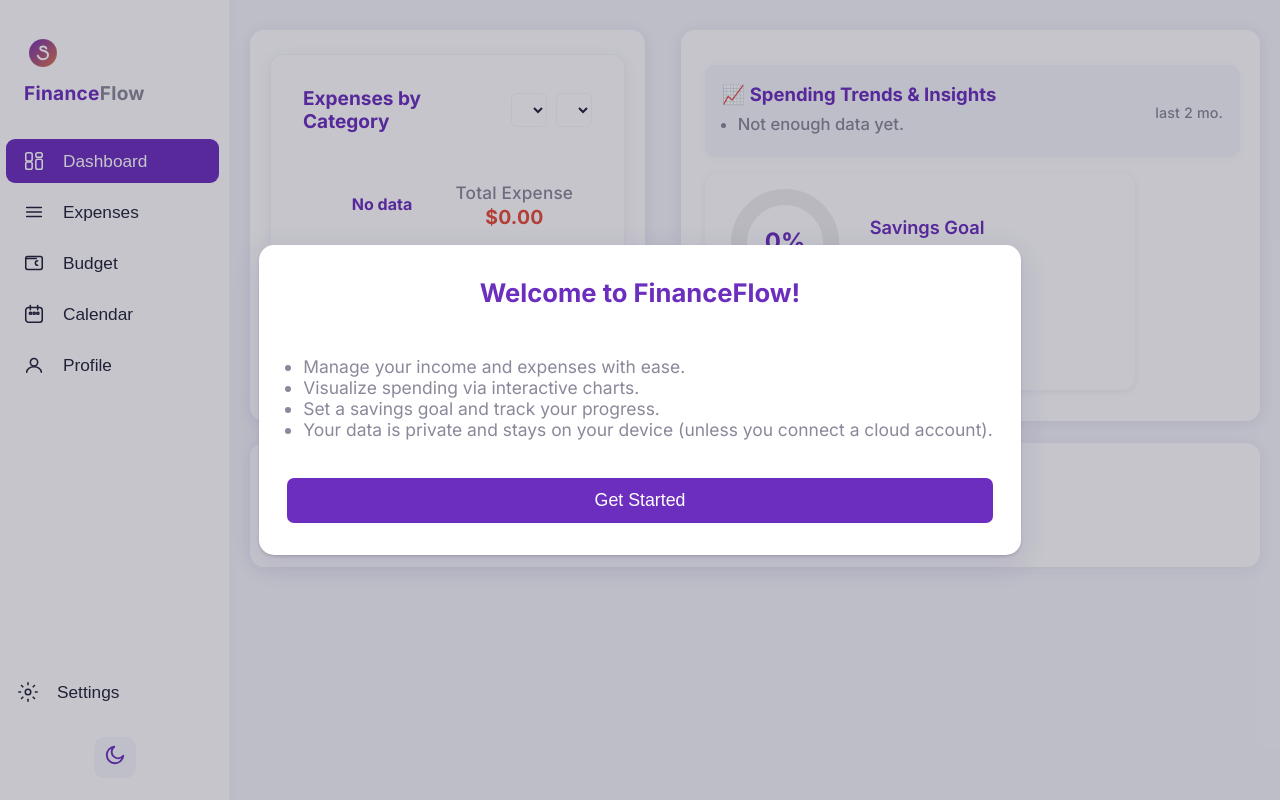
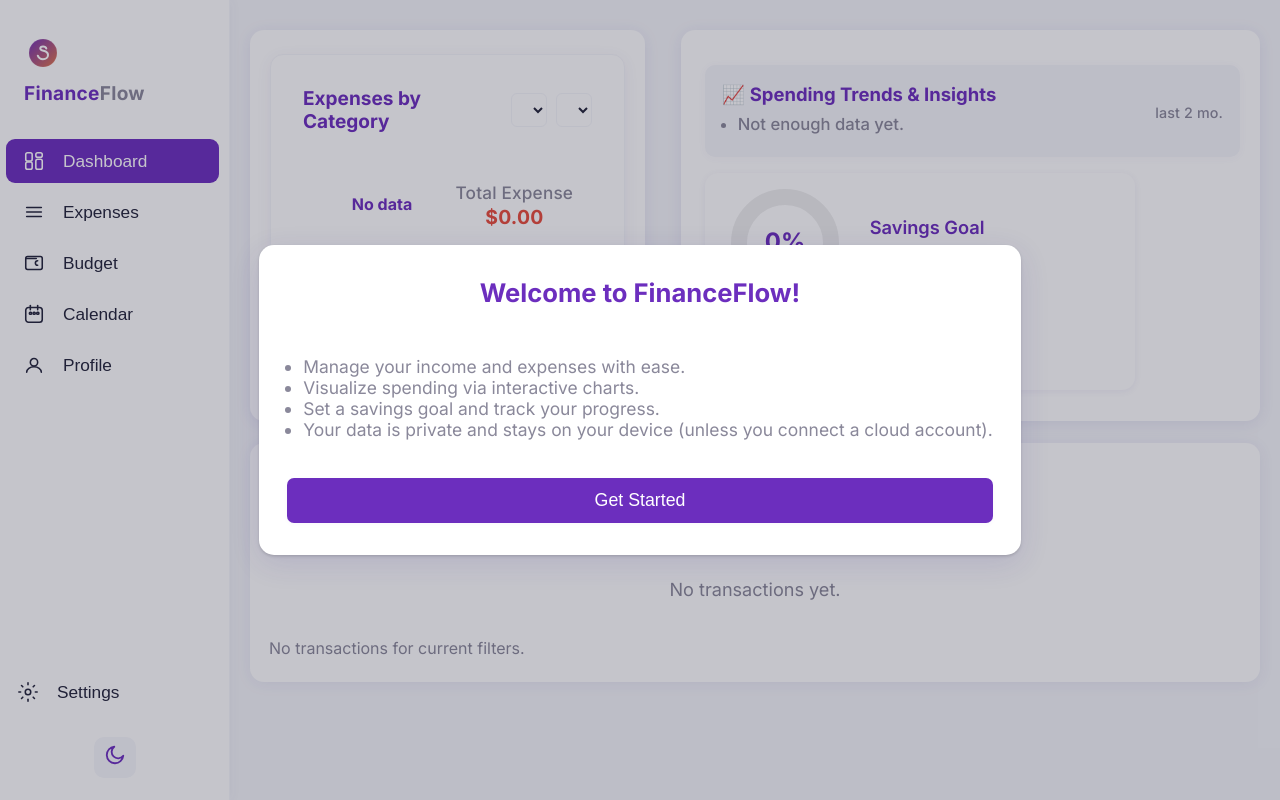
Before and after one commit to Workflow-Manager-admin/financeflow-23329-817ab18b, a React (Create React App) app in the folder financeflow/: page / in a window 1280 px wide. Built offline with nearby package versions, Linux system fonts and the light colour scheme; the HTML template or start-up script is replaced by a standard one.

Commit message:
Auto-commit: Changes as of 2025-05-31T14:45:20.222971+00:00

```diff
--- a/financeflow/src/components/Dashboard.js
+++ b/financeflow/src/components/Dashboard.js
@@ -24,6 +24,43 @@ function Dashboard({ showToast, transactions, setTransactions, goal, setGoal })
   // TransactionList callbacks (if unused, pass noop)
   const handleEdit = () => {};
   const handleDelete = () => {};
+
+  // Filter state for type, category, date range
+  const [filters, setFilters] = useState({
+    type: "All",       // All, Income, Expense
+    category: "All",   // All, or per options below
+    from: "",
+    to: ""
+  });
+
+  // Build categories dynamically from transactions, mapping legacy "Salary" to "Rent/House" for expense
+  const categories = React.useMemo(() => {
+    const set = new Set(
+      (transactions || []).map(t =>
+        t.type === "expense" && t.category === "Salary"
+          ? "Rent/House"
+          : t.category
+      )
+    );
+    return ["All", ...Array.from(set).filter(Boolean)];
+  }, [transactions]);
+
+  // Filtering logic for Dashboard
+  function applyFilters(data, flt) {
+    let arr = data || [];
+    if (flt.type && flt.type !== "All") {
+      arr = arr.filter(t => t.type === flt.type.toLowerCase());
+    }
+    if (flt.category && flt.category !== "All") {
+      arr = arr.filter(t =>
+        (t.type === "expense" && t.category === "Salary" ? "Rent/House" : t.category) === flt.category
+      );
+    }
+    if (flt.from) arr = arr.filter(t => t.date >= flt.from);
+    if (flt.to) arr = arr.filter(t => t.date <= flt.to);
+    return arr;
+  }
+  const filteredTransactions = React.useMemo(() => applyFilters(transactions, filters), [transactions, filters]);
 
   return (
     <section className="dashboard-root">
@@ -56,13 +93,36 @@ function Dashboard({ showToast, transactions, setTransactions, goal, setGoal })
 
       {/* Transactions List (bottom row) */}
       <div className="dashboard-transactions-list-row">
+
+        {/* Transactions Heading */}
+        <h2
+          style={{
+            margin: "0 0 7px 1px",
+            fontSize: "1.38rem",
+            fontWeight: 700,
+            color: "var(--primary,#6C2EBE)",
+            letterSpacing: "0.01em",
+            textAlign: "left",
+          }}
+        >
+          Transactions
+        </h2>
+
+        {/* Filtering Bar */}
+        <FilterBar filters={filters} setFilters={setFilters} categories={categories} />
+
         <TransactionList
-          transactions={transactions}
+          transactions={filteredTransactions}
           onEdit={handleEdit}
           onDelete={handleDelete}
           emptyMsg="No transactions yet."
           currencySymbol={currencySymbol}
         />
+        {filteredTransactions.length === 0 && (
+          <p style={{ color: "var(--text-secondary)", paddingLeft: 0, margin: "11px 0 0 1px" }}>
+            No transactions for current filters.
+          </p>
+        )}
       </div>
 
       {/* Modal for setting savings goal */}
```
Also changed, not shown: 2 other files (tests, documents, lock files or other folders).
